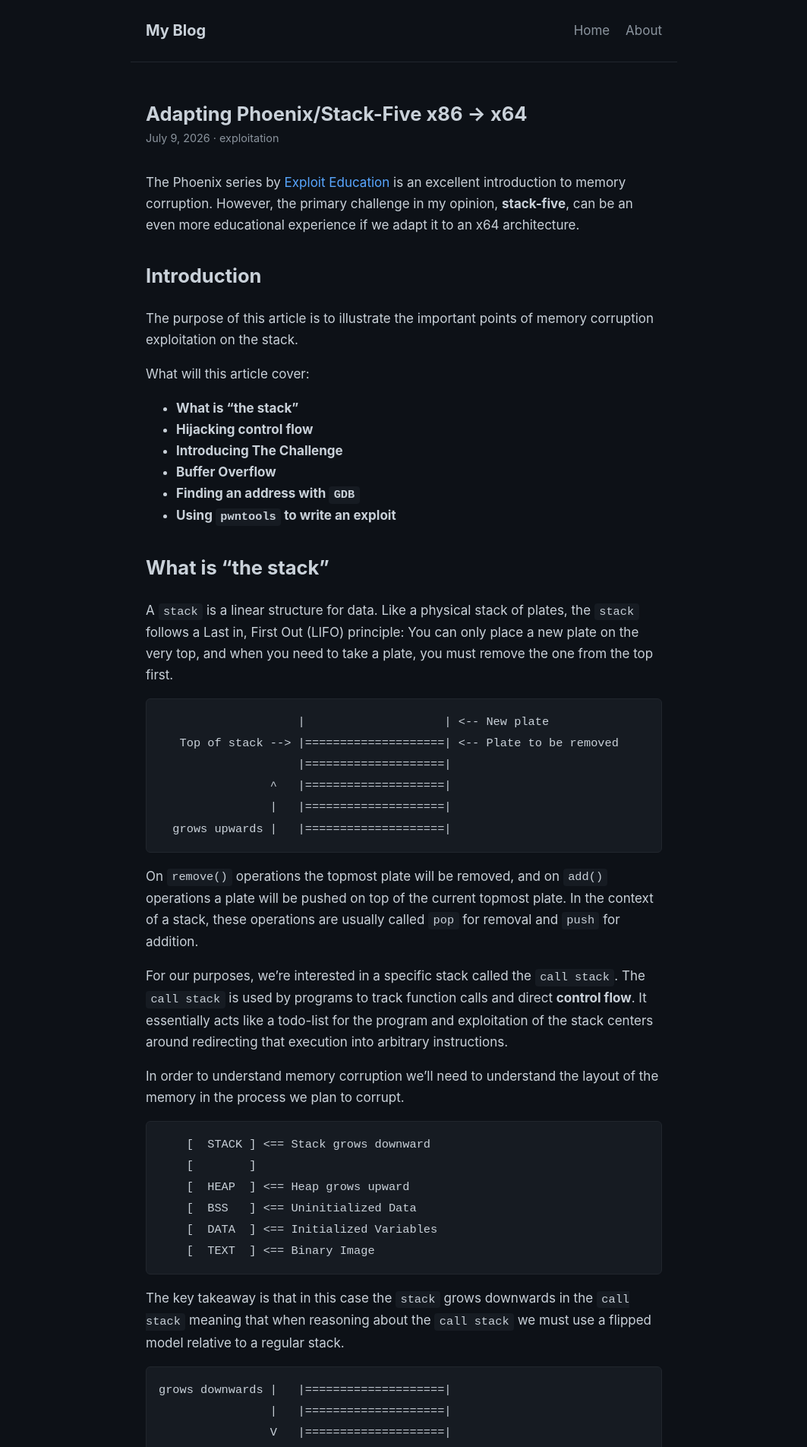
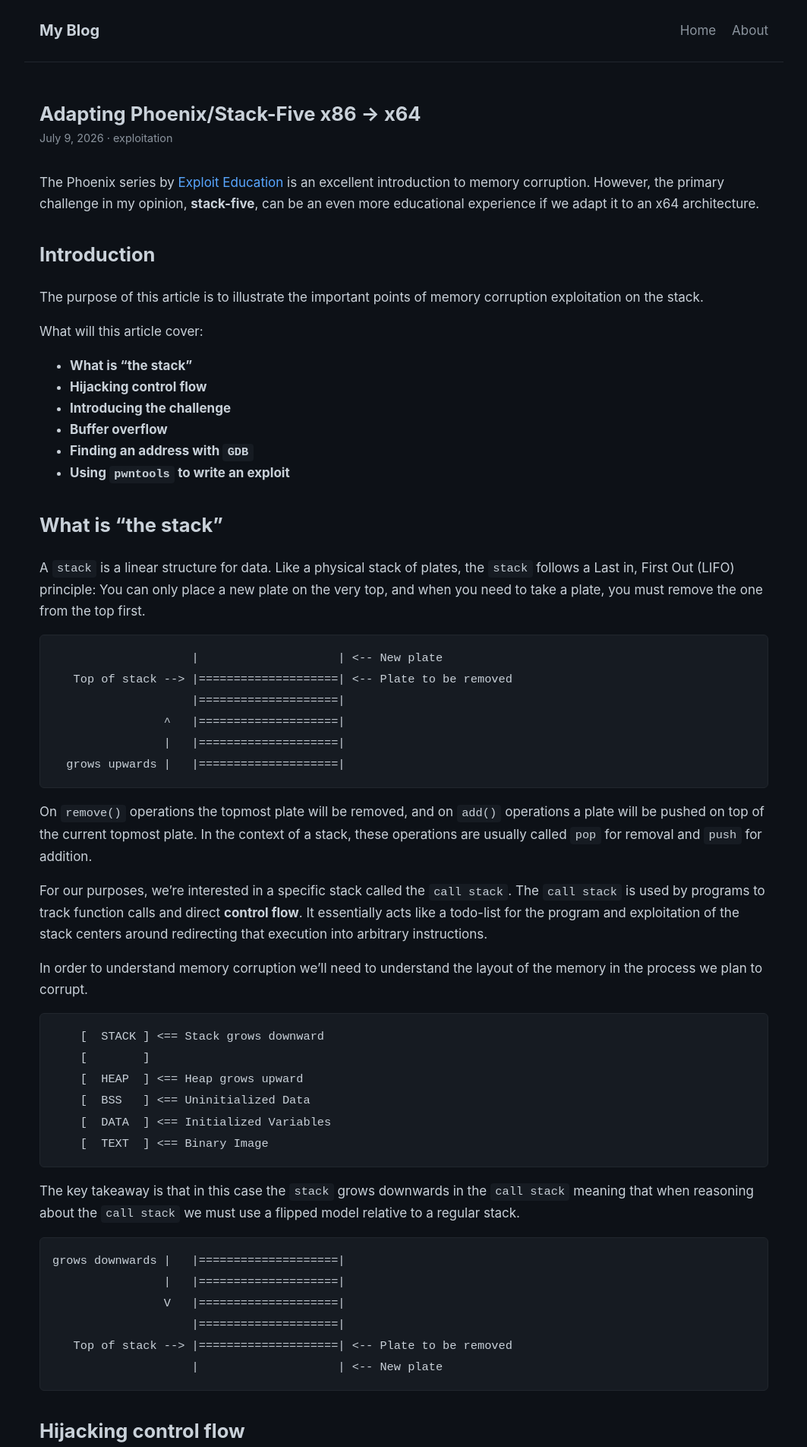
Before and after one commit to notpenguu/notpenguu.github.io, a Jekyll site: the page built from _posts/2026-07-09-phoenix-stack-five-x64.md, in a window 1280 px wide. Shown: the top 1904 px of the page at 76% size, without its empty margins (108-1171 px from the left). Built offline with Jekyll 4.4.1, drawn with Linux system fonts in a browser that asks for light colours; some of the changed text lies outside the part shown.

Commit message:
did stuff

````diff
--- a/_posts/2026-07-09-phoenix-stack-five-x64.md
+++ b/_posts/2026-07-09-phoenix-stack-five-x64.md
@@ -14,8 +14,8 @@ The purpose of this article is to illustrate the important points of memory corr
 What will this article cover:
   - **What is "the stack"**
   - **Hijacking control flow**
-  - **Introducing The Challenge**
-  - **Buffer Overflow**
+  - **Introducing the challenge**
+  - **Buffer overflow**
   - **Finding an address with `GDB`**
   - **Using `pwntools` to write an exploit**
 
@@ -105,7 +105,7 @@ The important thing to know about the `call stack` layout is that the contents o
             |====================| < RBP-24 Local Variable
 ```
 
-## **Introducing The Challenge**
+## **Introducing the challenge**
 
 ```c
 /*
@@ -144,7 +144,7 @@ echo 0 | sudo tee /proc/sys/kernel/randomize_va_space # Change back to 2 after
 
 Our goal is to spawn a shell. If you haven't tried already, I'd suggest giving this challenge a try by yourself first.
 
-## **Buffer Overflow**
+## **Buffer overflow**
 
 The vulnerable function of the exercise is `gets()`. This function is inherently dangerous because it performs no bounds checking. It reads input from stdin until a newline or EOF is encountered. This means that we can create an input with an arbitrary length to clobber other values.
 
--- a/assets/style.css
+++ b/assets/style.css
@@ -5,7 +5,7 @@
   --text-dim: #8b949e;
   --accent: #58a6ff;
   --border: #21262d;
-  --max-width: 720px;
+  --max-width: 1000px;
 }
 
 * { box-sizing: border-box; }
````
Also changed, not shown: _posts/2026-07-09-template.md (+1 -1 lines).
